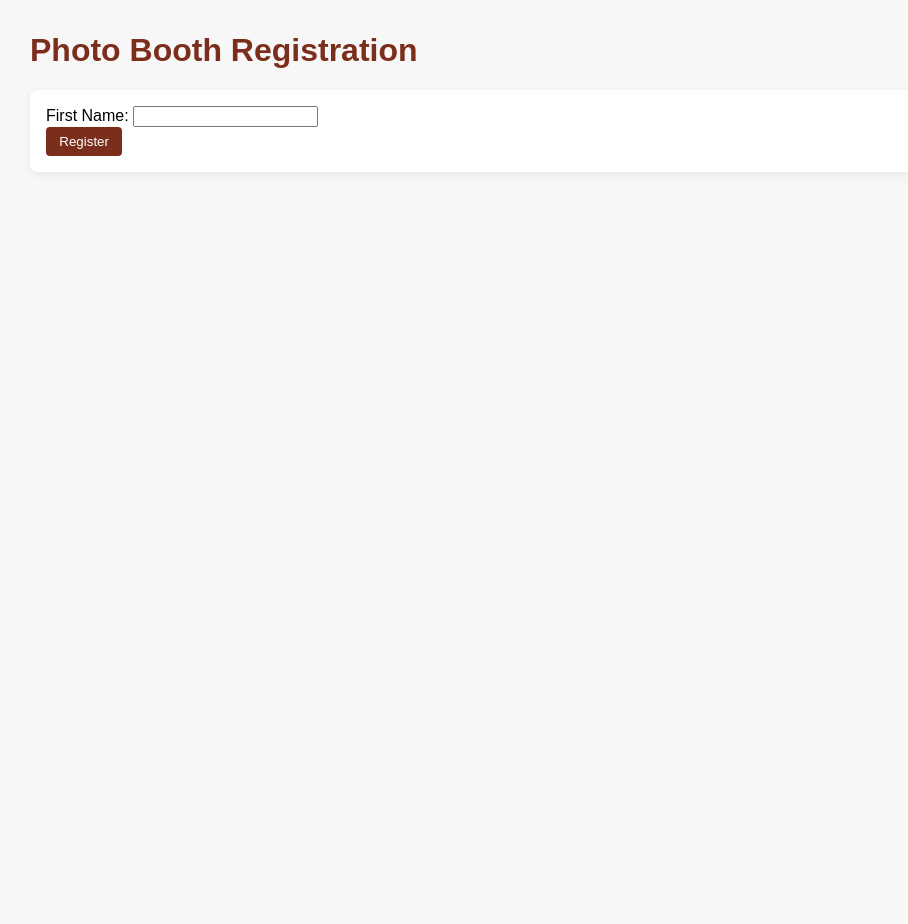
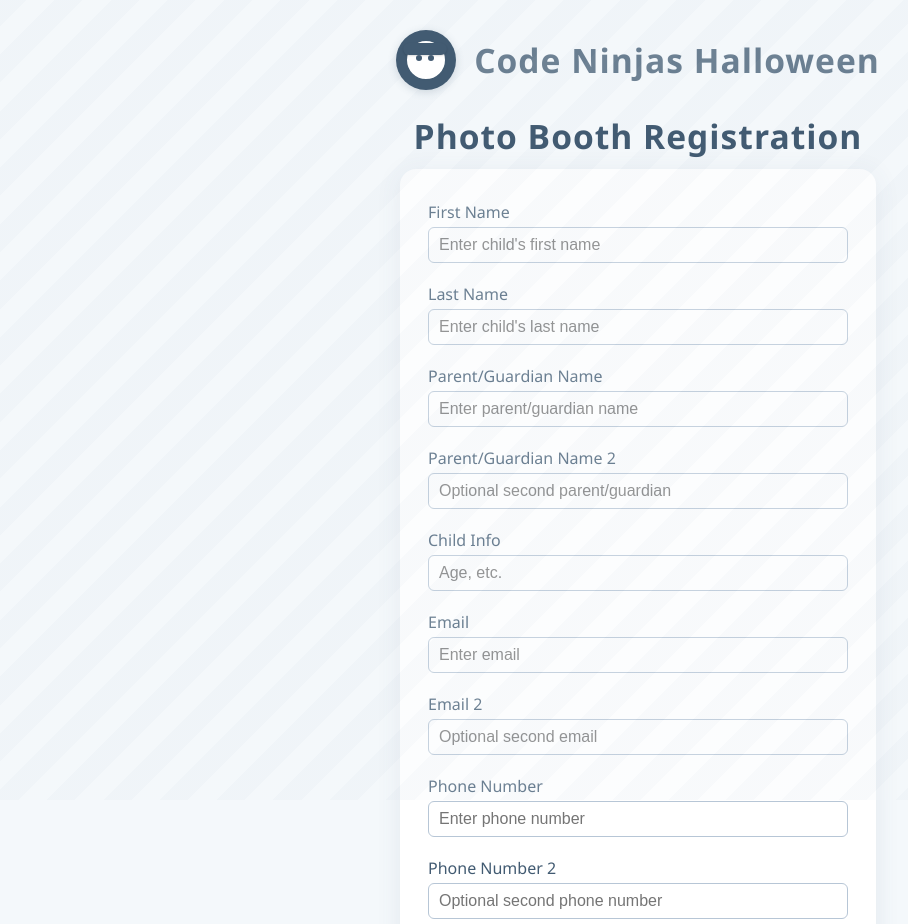
Before and after one commit to theLittleBigZ/Code-Ninjas-Halloween-project, a website: page public/index.html in a window 1280 px wide. Shown: the top 924 px of the page, without its empty margins (2-910 px from the left). Before the commit the page ends 800 px from the top, so only its background shows below. Drawn offline with Linux system fonts and the light colour scheme.

Commit message:
saved by Zee
Hi Leo nice work, I saved it for you

```diff
--- /dev/null
+++ b/package.json
@@ -0,0 +1,5 @@
+{
+  "dependencies": {
+    "express": "^5.1.0"
+  }
+}
--- a/public/index.html
+++ b/public/index.html
@@ -5,13 +5,217 @@
   <meta name="viewport" content="width=device-width, initial-scale=1.0">
   <title>Photo Booth Registration</title>
   <link rel="stylesheet" href="style.css">
+  <style>
+    body::before {
+      content: '';
+      position: fixed;
+      top: 0; left: 0; right: 0; bottom: 0;
+      background: repeating-linear-gradient(135deg, #e3eaf1 0 20px, #f4f8fb 20px 40px);
+      opacity: 0.25;
+      z-index: 0;
+      pointer-events: none;
+    }
+    body {
+      background: #f4f8fb;
+      color: #425b72;
+      font-family: 'Segoe UI', Arial, sans-serif;
+      margin: 0;
+      padding: 0;
+    }
+    .branding {
+      display: flex;
+      align-items: center;
+      justify-content: center;
+      margin-top: 30px;
+      margin-bottom: 10px;
+    }
+    .branding-logo {
+      width: 60px;
+      height: 60px;
+      background: #425b72;
+      border-radius: 50%;
+      display: flex;
+      align-items: center;
+      justify-content: center;
+      margin-right: 18px;
+      box-shadow: 0 2px 8px #425b7233;
+      position: relative;
+      overflow: hidden;
+    }
+    .ninja-face {
+      position: absolute;
+      left: 50%;
+      top: 50%;
+      transform: translate(-50%, -50%);
+      width: 38px;
+      height: 38px;
+      background: #fff;
+      border-radius: 50%;
+      border: 2.5px solid #425b72;
+      z-index: 2;
+      display: flex;
+      align-items: center;
+      justify-content: center;
+    }
+    .ninja-band {
+      position: absolute;
+      top: 13px;
+      left: 7px;
+      width: 44px;
+      height: 12px;
+      background: #425b72;
+      border-radius: 8px;
+      z-index: 3;
+      box-shadow: 0 1px 2px #0002;
+    }
+    .ninja-eye {
+      position: absolute;
+      width: 6px;
+      height: 6px;
+      background: #425b72;
+      border-radius: 50%;
+      top: 25px;
+      z-index: 4;
+    }
+    .ninja-eye.left { left: 20px; }
+    .ninja-eye.right { left: 32px; }
+    .branding-title {
+      font-size: 2.1rem;
+      font-weight: 700;
+      color: #425b72;
+      letter-spacing: 1px;
+    }
+    h1 {
+      text-align: center;
+      color: #425b72;
+      margin-bottom: 10px;
+      font-size: 2.1rem;
+      letter-spacing: 1px;
+      position: relative;
+      z-index: 2;
+      animation: bounceIn 1.2s cubic-bezier(.68,-0.55,.27,1.55);
+    }
+    @keyframes bounceIn {
+      0% { transform: scale(0.7) translateY(-40px); opacity: 0; }
+      60% { transform: scale(1.1) translateY(10px); opacity: 1; }
+      100% { transform: scale(1) translateY(0); opacity: 1; }
+    }
+    #registration-form {
+      background: #fff;
+      max-width: 420px;
+      margin: 0 auto;
+      padding: 32px 28px 24px 28px;
+      border-radius: 16px;
+      box-shadow: 0 4px 24px #425b721a;
+      display: flex;
+      flex-direction: column;
+      gap: 16px;
+    }
+    #registration-form label {
+      display: flex;
+      flex-direction: column;
+      font-weight: 500;
+      color: #425b72;
+      margin-bottom: 2px;
+    }
+    #registration-form input {
+      padding: 8px 10px;
+      border: 1px solid #b7c6d6;
+      border-radius: 6px;
+      font-size: 1rem;
+      margin-top: 4px;
+      margin-bottom: 2px;
+      outline: none;
+      transition: border 0.2s;
+    }
+    #registration-form input:focus {
+      border: 1.5px solid #425b72;
+      background: #f0f4f8;
+    }
+    #registration-form button {
+      background: linear-gradient(90deg, #425b72 60%, #5e7fa6 100%);
+      color: #fff;
+      border: none;
+      border-radius: 6px;
+      padding: 12px 0;
+      font-size: 1.1rem;
+      font-weight: 600;
+      cursor: pointer;
+      margin-top: 10px;
+      box-shadow: 0 2px 8px #425b7233;
+      transition: background 0.2s, transform 0.2s;
+      position: relative;
+      overflow: hidden;
+    }
+    #registration-form button::after {
+      content: '';
+    }
+    #registration-form button:hover {
+      background: linear-gradient(90deg, #2d4157 60%, #425b72 100%);
+      transform: scale(1.04) translateY(-2px);
+    }
+    #registration-form button:hover::after {
+      right: 10px;
+      opacity: 1;
+    }
+    #registration-result {
+      max-width: 420px;
+      margin: 18px auto 0 auto;
+      text-align: center;
+      color: #425b72;
+      font-weight: 600;
+    }
+    @media (max-width: 500px) {
+      #registration-form {
+        padding: 18px 8px 16px 8px;
+      }
+      .branding-title {
+        font-size: 1.3rem;
+      }
+    }
+  </style>
 </head>
 <body>
+  <div class="branding">
+    <div class="branding-logo">
+      <div class="ninja-face"></div>
+      <div class="ninja-band"></div>
+      <div class="ninja-eye left"></div>
+      <div class="ninja-eye right"></div>
+    </div>
+    <div class="branding-title">Code Ninjas Halloween</div>
+  </div>
   <h1>Photo Booth Registration</h1>
   <form id="registration-form">
     <!-- TODO: Add form fields for parent/guardian info, child info, etc. -->
     <!-- Example: -->
-    <label>First Name: <input type="text" name="firstName" required></label><br>
+    <label>First Name
+      <input type="text" name="firstName" required placeholder="Enter child's first name">
+    </label>
+    <label>Last Name
+      <input type="text" name="lastName" required placeholder="Enter child's last name">
+    </label>
+    <label>Parent/Guardian Name
+      <input type="text" name="parentGuardianName" required placeholder="Enter parent/guardian name">
+    </label>
+    <label>Parent/Guardian Name 2
+      <input type="text" name="parentGuardianName2" placeholder="Optional second parent/guardian">
+    </label>
+    <label>Child Info
+      <input type="text" name="childInfo" required placeholder="Age, etc.">
+    </label>
+    <label>Email
+      <input type="email" name="email" required placeholder="Enter email">
+    </label>
+    <label>Email 2
+      <input type="email" name="email2" placeholder="Optional second email">
+    </label>
+    <label>Phone Number
+      <input type="tel" name="phoneNumber" required placeholder="Enter phone number">
+    </label>
+    <label>Phone Number 2
+      <input type="tel" name="phoneNumber2" placeholder="Optional second phone number">
+    </label>
     <!-- Add more fields as needed -->
     <button type="submit">Register</button>
   </form>
```
Also changed, not shown: 1 other file.
